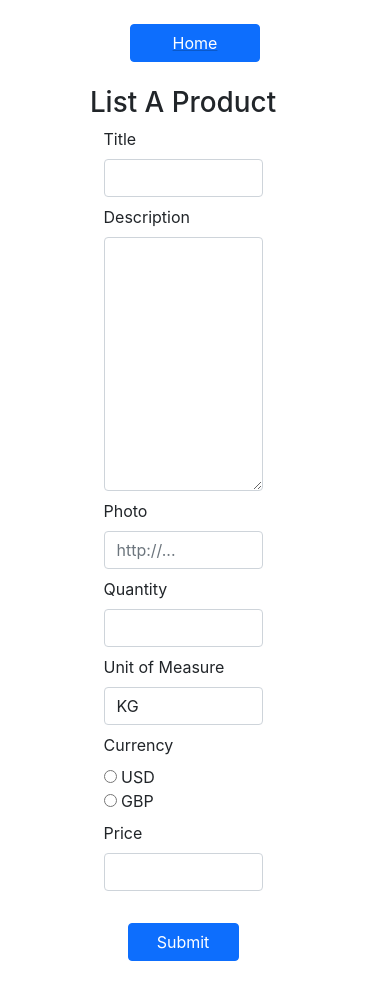
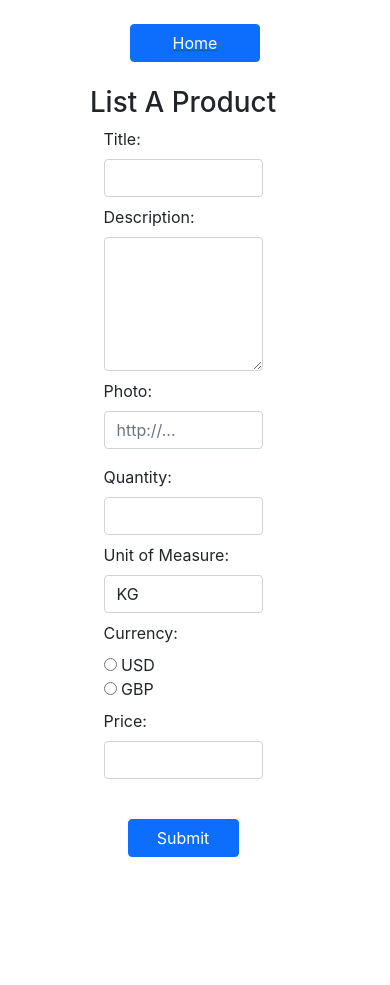
Before and after one commit to salmankhawar/CTD-React, a React (Create React App) app: page /createproduct in a window 390 px wide. After the commit the page ends 881 px from the top, so only its background shows below. Built offline with nearby package versions, Linux system fonts and the light colour scheme; no server answers.

Commit message:
Improved responsiveness, added error logging, added conditions for data input

```diff
--- a/package.json
+++ b/package.json
@@ -13,6 +13,7 @@
     "react-dom": "^18.2.0",
     "react-router-dom": "^6.14.1",
     "react-scripts": "5.0.1",
+    "validator": "^13.9.0",
     "web-vitals": "^2.1.4"
   },
   "scripts": {
--- a/src/components/ProductThumbnail.jsx
+++ b/src/components/ProductThumbnail.jsx
@@ -1,23 +1,24 @@
 import axios from 'axios'
+import { useState } from 'react'
 
 
 
 export default function ProductThumbnail({product, i, API_URL, getProducts}) {
 
-
+  const [errorMessage, setErrorMessage] = useState('')
   // send count and request to API when quantity/count needs to be updated on submission of update button
   async function sendForm(e) {
     e.preventDefault()
     let updatedProduct = {
       count: e.target.count.value
     }
-    await axios.patch(`${API_URL}/${product._id}`, updatedProduct)
+    let post = await axios.patch(`${API_URL}/${product._id}`, updatedProduct)
     // reload products with updated quantities
-    getProducts()
+    setErrorMessage(post.data), getProducts()
   }
 
   return (
-    <div className="card col-sm m-2"  key={i}>
+    <div className="card col-12 col-sm-6 col-md-4 col-lg-3 m-2"  key={i}>
       <img  src={product.photo} className="card-img-top m-2 p-2 m-autos" alt="..."/>
       <div className="card-body">
         <h5 className="card-title">{product.title}</h5>
@@ -33,7 +34,9 @@ export default function ProductThumbnail({product, i, API_URL, getProducts}) {
               type="number"
               className="form-control text-center"
               name="count"
+              min="0"
             />
+            <span className="text-success text-center">{errorMessage}</span>
             <button className="btn btn-primary">Update</button>
           </form>
         </li>
--- a/src/pages/CreateProduct.jsx
+++ b/src/pages/CreateProduct.jsx
@@ -1,5 +1,7 @@
 import axios from 'axios'
-import { useNavigate, Link } from 'react-router-dom'
+import validator from 'validator'
+import { Link } from 'react-router-dom'
+import { useState } from 'react'
 // define environment variable
 const API_URL = process.env.REACT_APP_API_URL
 
@@ -8,7 +10,8 @@ const API_URL = process.env.REACT_APP_API_URL
 
 
 export default function CreateProduct() {
-  const navigate = useNavigate()
+  const [urlErrorMessage, setUrlErrorMessage] = useState('')
+  const [errorMessage, setErrorMessage] = useState('')
   async function sendForm(e) {
     e.preventDefault()
     let product = {
@@ -20,14 +23,19 @@ export default function CreateProduct() {
       currency: e.target.currency.value,
       count: e.target.count.value,
     }
-    try{
-      let post = await axios.post(`${API_URL}`, product)
-      console.log('Product Listed Successfully')
-      navigate(`/`)
-    } catch(err) {
-      console.log(err)
+
+    if (validator.isURL(e.target.photo.value)) {
+      try{
+        let post = await axios.post(`${API_URL}`, product)
+        setErrorMessage(post.data)
+      } catch(err) {
+        console.log(err)
+      }
+    } else {
+      setUrlErrorMessage('Please enter a valid URL')
     }
   }
+
   return (
     <>
       {/* Make a container for the create product button */}
@@ -41,21 +49,22 @@ export default function CreateProduct() {
           <div className="input-group row">
             <h1 className="text-center">List A Product</h1>
             <form className="d-grid gap-2 col-6 mx-auto" onSubmit={(e) => sendForm(e)}>
-              <label>Title</label>
-              <input name="title" type="text" className="form-control"/>
-              <label>Description</label>
-              <textarea
+              <label>Title:</label>
+              <input required name="title" type="text" className="form-control"/>
+              <label>Description:</label>
+              <textarea required
                 name="description"
                 type="text"
-                rows={10}
+                rows={5}
                 className="form-control"
                 defaultValue={''}
               />
-              <label>Photo</label>
-              <input name="photo" type="text" className="form-control" placeholder="http://..." />
-              <label>Quantity</label>
-              <input name="count" type="number" className="form-control" />
-              <label>Unit of Measure</label>
+              <label>Photo:</label>
+              <input required name="photo" type="text" className="form-control" placeholder="http://..." />
+              <span className="text-danger text-center">{urlErrorMessage}</span>
+              <label>Quantity:</label>
+              <input required name="count" type="number" className="form-control" min="0" />
+              <label>Unit of Measure:</label>
               <select
                 name="uom"
                 className="form-control"
@@ -63,7 +72,7 @@ export default function CreateProduct() {
                 <option value="KG">KG</option>
                 <option value="dozen">Dozen</option>
               </select>
-              <label>Currency</label>
+              <label>Currency:</label>
               <div>
                 <div className="radio">
                   <label><input type="radio" name="currency" value="USD" /> USD </label>
@@ -72,8 +81,9 @@ export default function CreateProduct() {
                   <label><input type="radio" name="currency" value="GBP" /> GBP </label>
                 </div>
               </div>
-              <label>Price</label>
-              <input name="price" type="number" className="form-control" />
+              <label>Price:</label>
+              <input required name="price" type="number" className="form-control" min="0" step="0.01"/>
+              <span className="text-success text-center">{errorMessage}</span>
               <button className="btn btn-primary m-4">Submit</button>
             </form>
           </div>
--- a/src/pages/Products.jsx
+++ b/src/pages/Products.jsx
@@ -15,22 +15,15 @@ export default function Products() {
       console.log(err)
     }
   }
-  useEffect(() => {getProducts()}, [])
+  useEffect(() => {getProducts()})
   return (
     <>
-      {/* Make a container for the create product button */}
-      <div className='container-fluid '>
-        {/* Add Create Product Button */}
-        <Link className="row justify-content-center" to="/createproduct"><button className="btn btn-primary col-4 m-4">Create Product</button>
-        </Link>
-      </div>
       {/* Make a conditional statement to see if the any products exist */}
-
-      {/*  Make a container for the product cards grid */}
       {Array.isArray(products) && products.length > 0 ?
-        (<div className="container-fluid ">
+        // {/*  Make a container for the product cards grid */}
+        (<div className="container ">
           {/* Define row for the product cards grid */}
-          <div className="row">
+          <div className="row justify-content-center">
             {/* Map the array of products to each card to represent each product */}
             {products.map((product, i) =>
             // Display a card for each product. Render the Product Thumbnail component, pass props
@@ -38,6 +31,12 @@ export default function Products() {
             )}
           </div>
         </div> ) : (<h1 className="center-text">There are no Products Listed</h1>)}
+      {/* Make a container for the create product button */}
+      <div className='container-fluid '>
+        {/* Add Create Product Button */}
+        <Link className="row justify-content-center" to="/createproduct"><button className="btn btn-primary col-4 m-4">Create Product</button>
+        </Link>
+      </div>
     </>
   )
 }
```
Also changed, not shown: src/App.js (+5 -5 lines), src/index.js (+8 -8 lines), src/reportWebVitals.js (+8 -8 lines), 1 other file (tests, documents, lock files or other folders).
